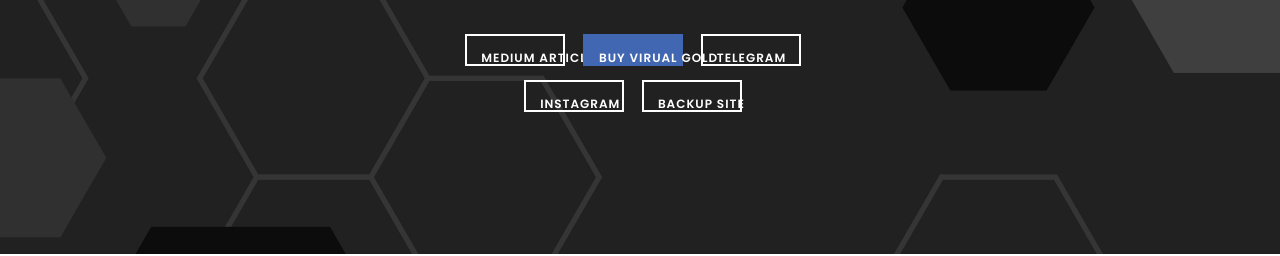
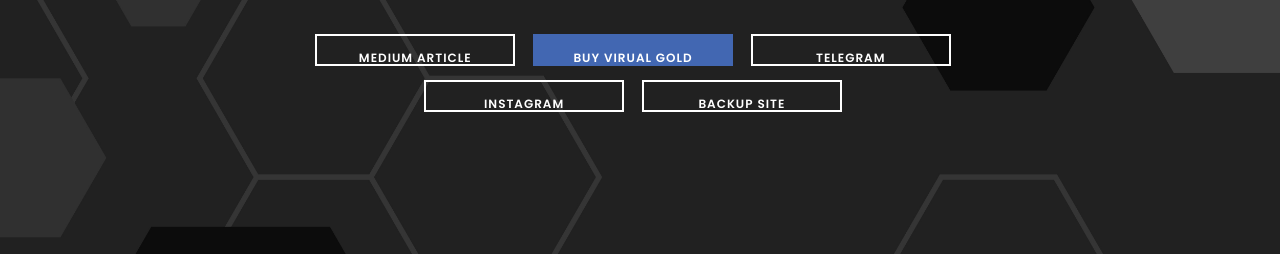
Before and after one commit to drpokerface/Backup, a plain HTML site: page index.html in a window 1280 px wide. Shown: the part 546-802 px from the top of the page. Drawn offline with nearby package versions, Linux system fonts and the light colour scheme.

Commit message:
Update index.html

```diff
--- a/index.html
+++ b/index.html
@@ -285,12 +285,12 @@ var x = setInterval(function() {
 				<h1 class="wow fadeIn" data-wow-delay="0.4s" style="font-size:96px;"><span class="wow fadeIn" data-wow-delay="2s"><img src="images/vg.png" width="125" height="125"></span><span style="color:white">virtual</span><span style="color:gold">gold</span></h1>
 				<h2 class="wow fadeIn" data-wow-delay="0.8s"><center>DECENTRALIZED | <span style="color:white">TRANSPARENT</span> | LUCRATIVE</center></h2><br><span>
 				<h2 class="wow fadeIn" data-wow-delay="1.2s">A revolutionary new type of <span style="color:gold">digital asset</span> stored on the blockchain <span style="color:gold">whose value</span> cannot depreciate. It <span style="color:gold">can only grow</span></span></h2><br>
-				<a href="#detail" class="btn btn-lg btn-default smoothScroll wow fadeIn" data-wow-delay="1.6s" style="height: 25px; width: 100px" >MEDIUM ARTICLE</a>
-				<a href="#overview" class="btn btn-lg btn-danger smoothScroll wow fadeIn" data-wow-delay="1.6s" style="height: 25px; width: 100px">BUY VIRUAL GOLD</a>
-				<a href="#overview" class="btn btn-lg btn-default smoothScroll wow fadeIn" data-wow-delay="1.6s" style="height: 25px; width: 100px">TELEGRAM</a>
+				<a href="#detail" class="btn btn-lg btn-default smoothScroll wow fadeIn" data-wow-delay="1.6s" style="height: 25px; width: 200px" >MEDIUM ARTICLE</a>
+				<a href="#overview" class="btn btn-lg btn-danger smoothScroll wow fadeIn" data-wow-delay="1.6s" style="height: 25px; width: 200px">BUY VIRUAL GOLD</a>
+				<a href="#overview" class="btn btn-lg btn-default smoothScroll wow fadeIn" data-wow-delay="1.6s" style="height: 25px; width: 200px">TELEGRAM</a>
 				</div><div>
-				<a href="#detail" class="btn btn-lg btn-default smoothScroll wow fadeIn" data-wow-delay="1.6s" style="height: 25px; width: 100px">INSTAGRAM</a>
-				<a href="#overview" class="btn btn-lg btn-default smoothScroll wow fadeIn" data-wow-delay="1.6s" style="height: 25px; width: 100px">BACKUP SITE</a><br>
+				<a href="#detail" class="btn btn-lg btn-default smoothScroll wow fadeIn" data-wow-delay="1.6s" style="height: 25px; width: 200px">INSTAGRAM</a>
+				<a href="#overview" class="btn btn-lg btn-default smoothScroll wow fadeIn" data-wow-delay="1.6s" style="height: 25px; width: 200px">BACKUP SITE</a><br>
 				</div>
 			</div>
 
```
